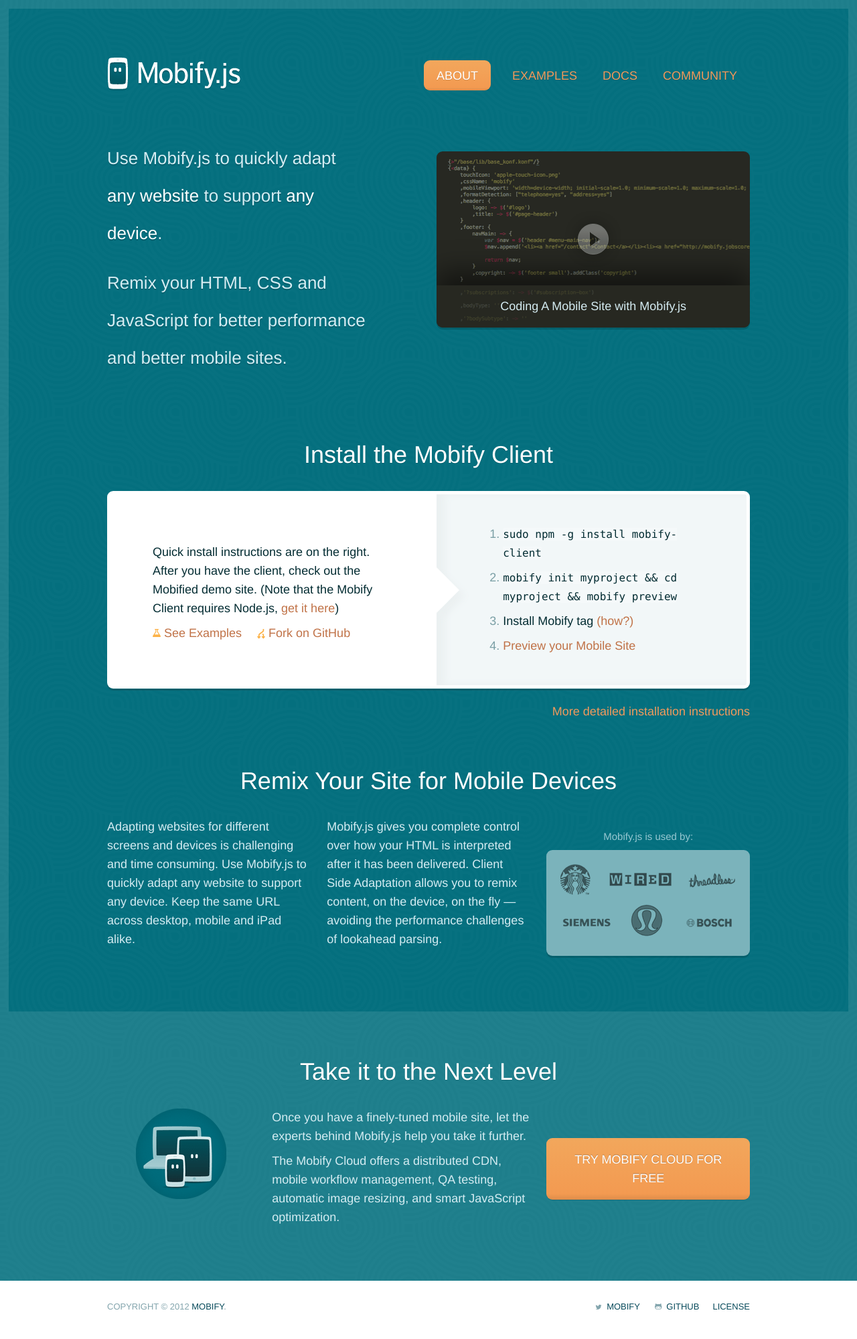
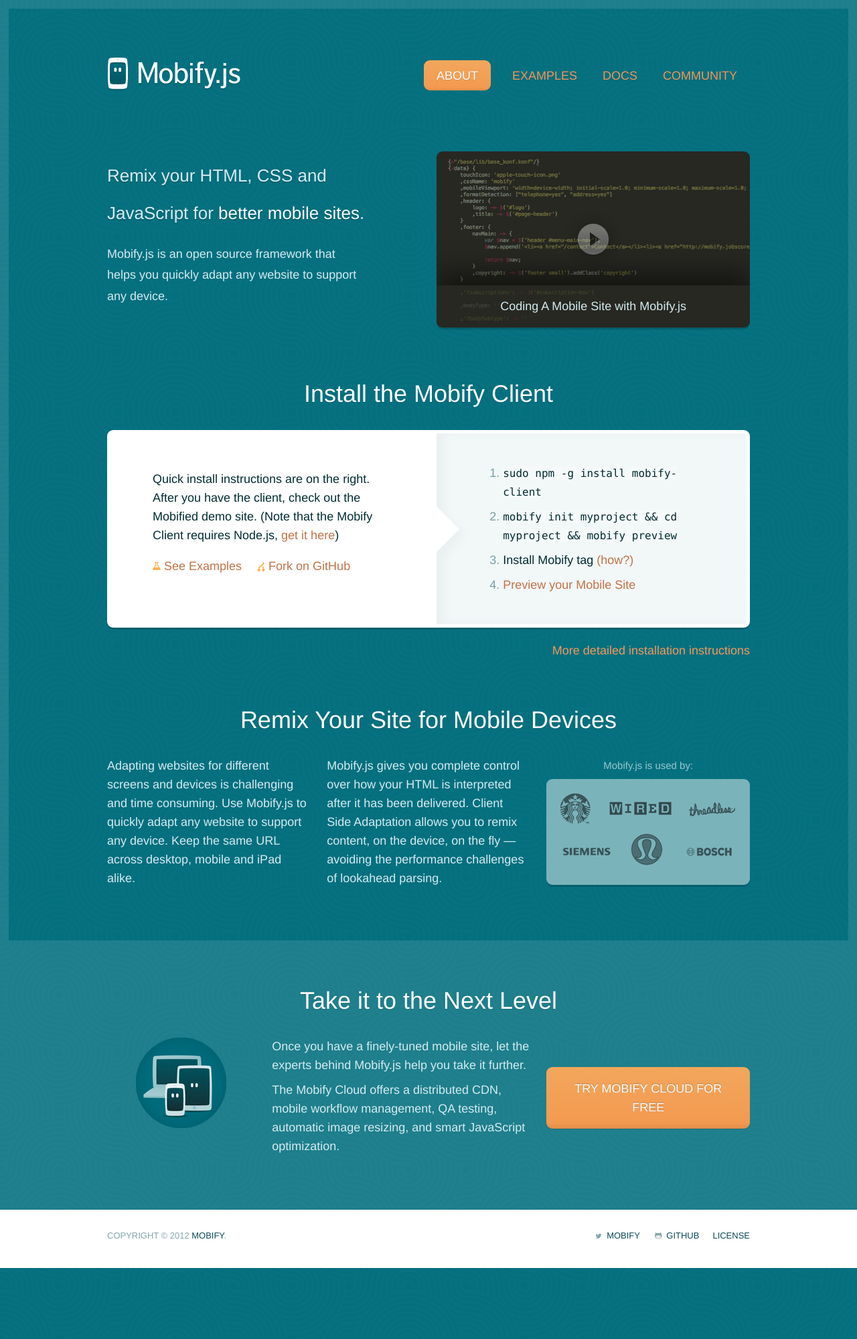
Before and after one commit to mobify/mobifyjs, a Jekyll site: the page built from www/index.html, in a window 1280 px wide. Shown: the whole page at 67% size. Built offline with Jekyll 4.4.1, drawn with Linux system fonts in a browser that asks for light colours; nearby versions of some CDN libraries; after the commit the page ends 1893 px from its top, so only the background shows below that.

Commit message:
Updating home page text

```diff
--- a/www/index.html
+++ b/www/index.html
@@ -7,10 +7,10 @@
 <div class="row-fluid intro">
     <div class="span5 video-intro">
         <p class="lead">
-            Use Mobify.js to quickly adapt <strong>any website</strong> to support <strong>any device</strong>.
+            Remix your HTML, CSS and JavaScript for <strong>better mobile sites</strong>.
         </p>
-        <p class="lead">
-            Remix your HTML, CSS and JavaScript for better performance and better mobile sites.
+        <p class="lead-mini">
+            Mobify.js is an open source framework that helps you quickly adapt any website to support any device.
         </p>
     </div>
 
@@ -34,9 +34,11 @@
                         <div class="install-summary">
                             <p>Quick install instructions are on the right. After you have the client, check out the Mobified demo site. (Note that the Mobify Client requires Node.js, <a href="http://nodejs.org/">get it here</a>)</p>
 
-                            <a href="/mobifyjs/examples/"><i class="icon-beaker"></i>See Examples</a>
+                            <div class="actions">
+                                <a href="/mobifyjs/examples/"><i class="icon-beaker"></i>See Examples</a>
 
-                            <a href="https://github.com/mobify/mobifyjs"><i class="icon-git-fork"></i>Fork on GitHub</a>
+                                <a href="https://github.com/mobify/mobifyjs"><i class="icon-git-fork"></i>Fork on GitHub</a>
+                            </div>
                         </div>
                     </div>
 
--- a/www/static/css/ui-dev.css
+++ b/www/static/css/ui-dev.css
@@ -518,7 +518,11 @@
 	.lead strong {
 		padding: 0;
 		background: none;
+		white-space: nowrap;
 	}
+.lead-mini {
+	line-height: 1.75em;
+}
 .well .row-fluid {
 	width: 100%;
 }
@@ -594,9 +598,13 @@
 .install-summary {
 	padding: 2em 3.5em;
 }
+	.install-summary .actions {
+		display: block;
+		clear: left;
+		padding-top: 0.5em;
+	}
 	.install-summary a {
-		padding: 1em 0 0 0;
-		padding-right: 1em;
+		padding: 0 1em 0 0;
 		white-space: nowrap;
 	}
 	.install-summary a:last-child {
@@ -668,6 +676,7 @@
 		text-align: center;
 		font-size: 0.833333em;
 		color: #97c7d0;
+		margin-top: 0;
 	}
 	.remix-site .clients .well {
 		text-align: center;
@@ -712,11 +721,6 @@
 		top: 40%;
 	}
 }
-@media (min-width: 480px) {
-	.lead {
-		text-align: left;
-	}
-}
 @media (max-width: 767px) {
 	.install-instructions {
 		-webkit-box-shadow: inset #ebf0f1 0 12px 12px 0;
@@ -738,6 +742,10 @@
 	}
 }
 @media (min-width: 768px) {
+	.lead {
+		padding-top: 1em;
+		text-align: left;
+	}
 	.next-level .graphic img {
 		margin: 0.5em 0 0 0;
 	}
@@ -748,7 +756,7 @@
 		float: right;
 	}
 	.install-summary {
-		padding-top: 4em;
+		padding-top: 3em;
 	}
 	.install-instructions {
 		-webkit-box-shadow: inset #ebf0f1 12px 0 12px 0;
```
